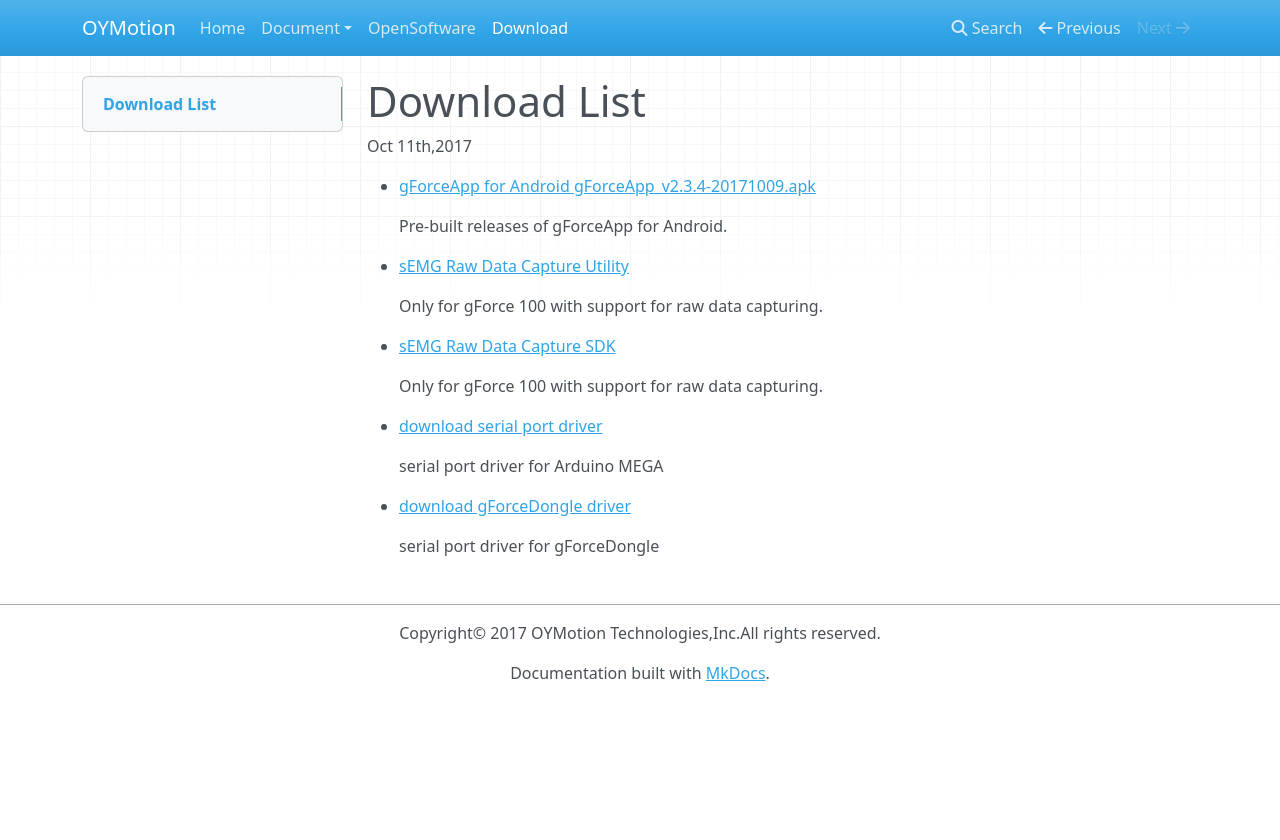
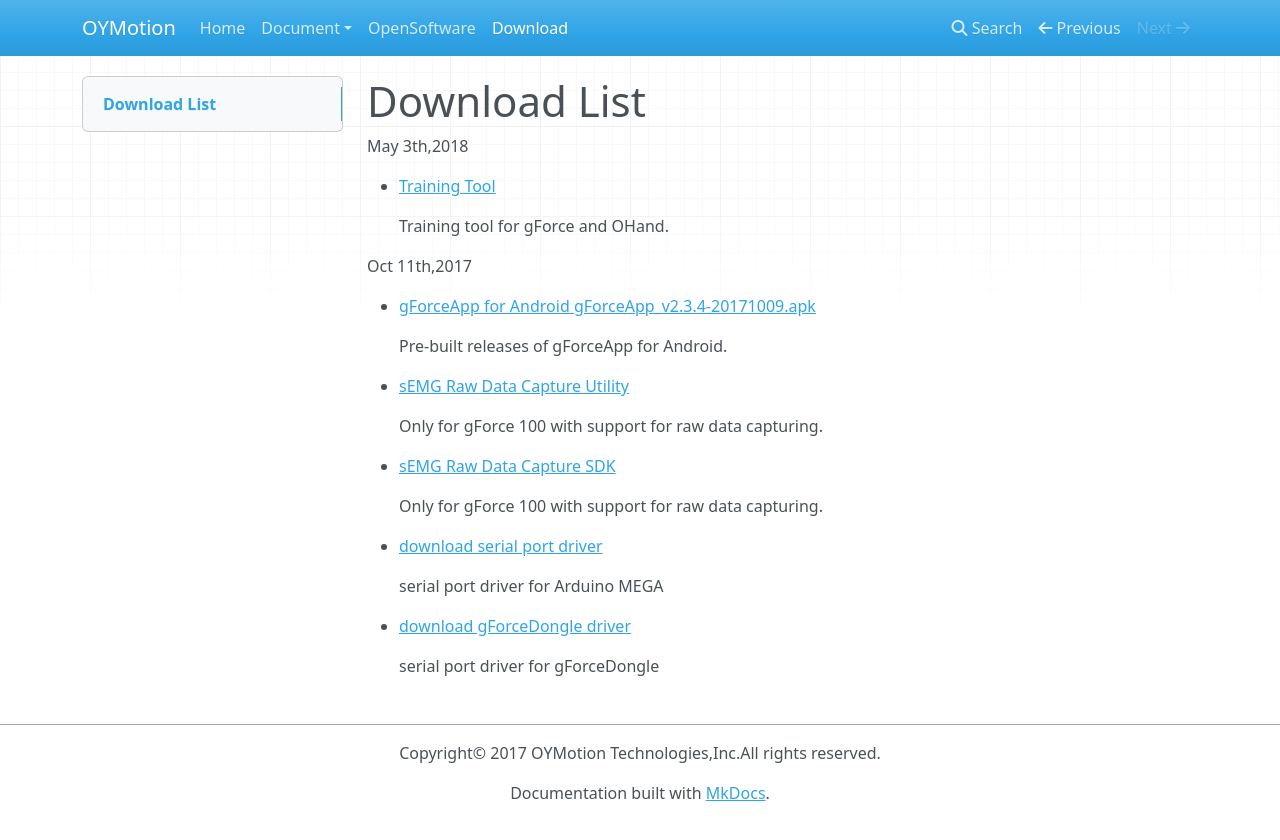
Before and after one commit to oymotion/oymotionDeveloperCommunity, an MkDocs documentation site: the page built from docs/downloadList/Download.md, in a window 1280 px wide. Shown: the top 840 px of the page. Built offline with MkDocs 1.6.1, drawn with Linux system fonts in a browser that asks for light colours; nearby versions of some CDN libraries; old or Windows-style settings are respelled for this version of MkDocs.

Commit message:
add OTrain

```diff
--- a/docs/downloadList/Download.md
+++ b/docs/downloadList/Download.md
@@ -1,4 +1,10 @@
 # Download List
+
+May 3th,2018
+
+* [Training Tool](https://github.com/oymotion/OTrain/releases/download/v0.5/OTrain_v0.5.zip)
+
+    Training tool for gForce and OHand.
 
 Oct 11th,2017
 
```
